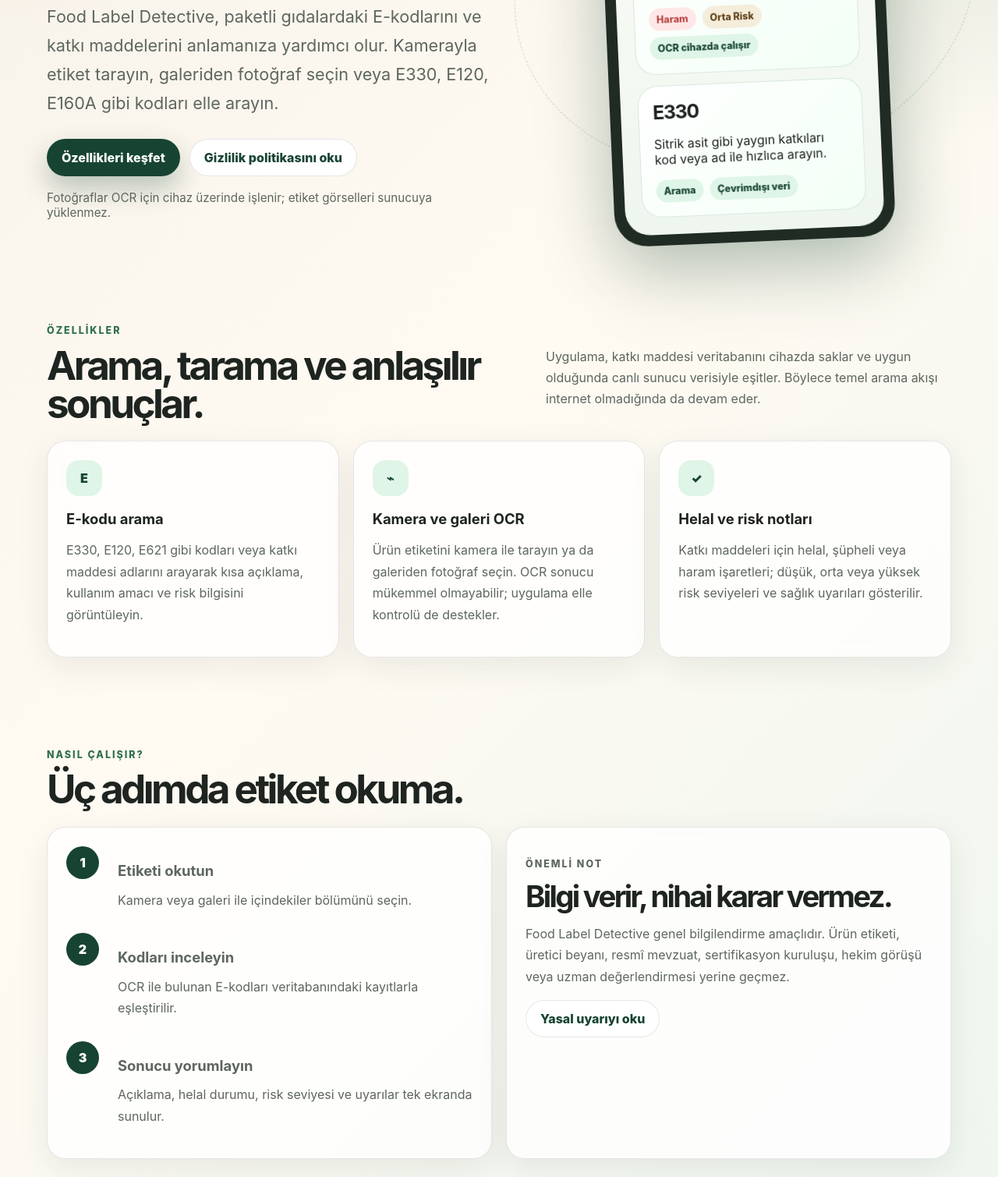
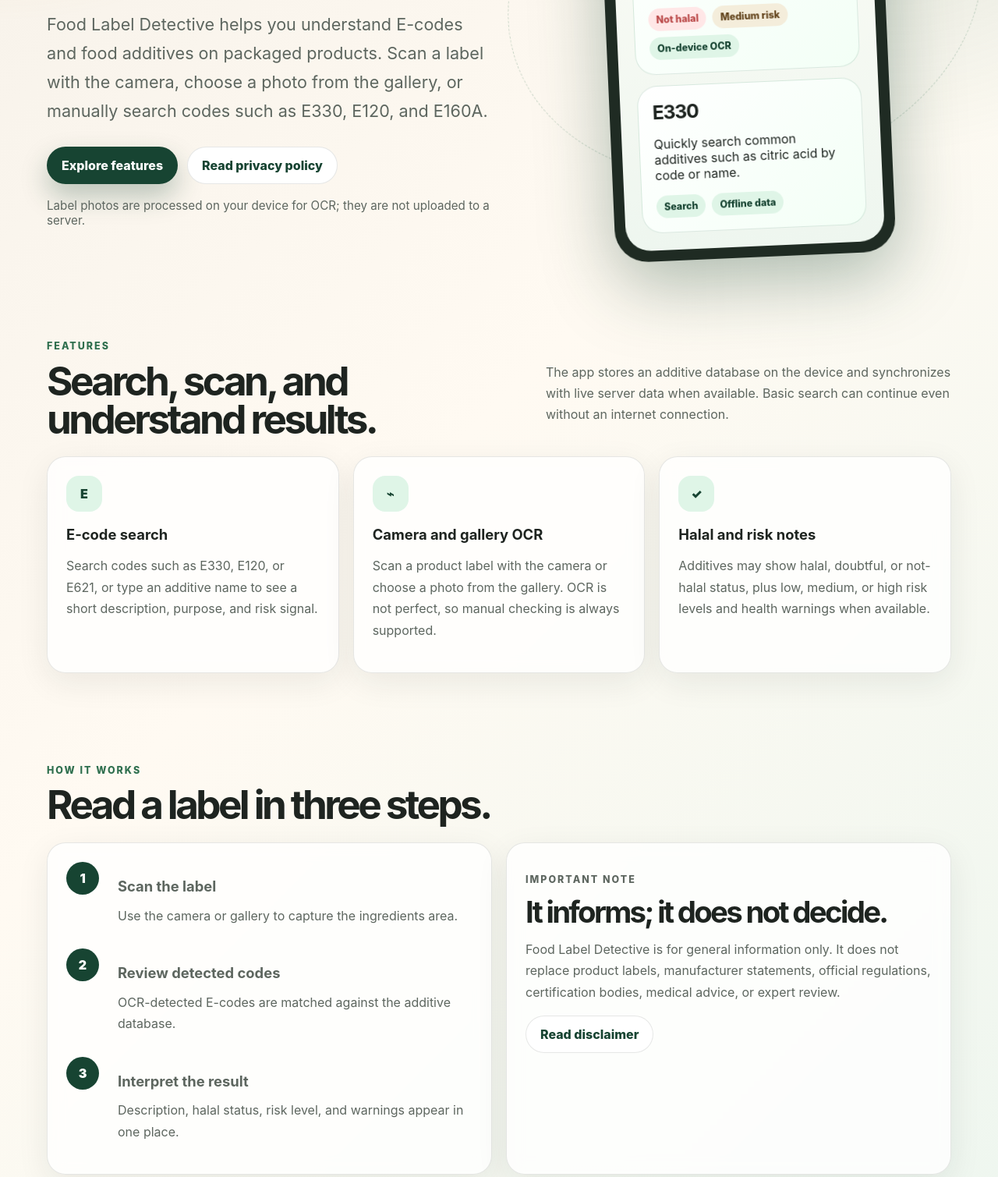
Before and after one commit to mehmetbukum35/fooddetective, an Astro site in the folder web-app/: page / in a window 1280 px wide. Shown: the part 516-2025 px from the top of the page at 78% size. Built offline with nearby package versions, Linux system fonts and the light colour scheme; Astro itself is replaced by a stand-in of ours.

Commit message:
Make website root home page English

```diff
--- a/web-app/src/pages/index.astro
+++ b/web-app/src/pages/index.astro
@@ -3,60 +3,60 @@
 import PhoneMockup from '../components/PhoneMockup.astro';
 ---
 <BaseLayout
-  lang="tr"
+  lang="en"
   active="home"
-  title="Food Label Detective | Gıda Etiketi ve E-Kodu Dedektifi"
-  description="Gıda etiketlerini tarayın, E-kodlarını bulun ve katkı maddeleri hakkında helal durumu, risk seviyesi ve sağlık notlarını hızlıca inceleyin."
-  alternateUrl="/app/en/"
+  title="Food Label Detective | Food Label and E-code Scanner"
+  description="Scan food labels, detect E-codes, and review additive information such as halal status, risk level, and health notes."
+  alternateUrl="/app/tr/"
 >
   <main>
     <section class="site-shell hero">
       <div>
-        <span class="eyebrow">Gıda etiketlerini daha okunur hale getiren mobil yardımcı</span>
-        <h1>Etiketteki küçük kodları görünür kıl.</h1>
-        <p class="lede">Food Label Detective, paketli gıdalardaki E-kodlarını ve katkı maddelerini anlamanıza yardımcı olur. Kamerayla etiket tarayın, galeriden fotoğraf seçin veya E330, E120, E160A gibi kodları elle arayın.</p>
+        <span class="eyebrow">A mobile companion for clearer food labels</span>
+        <h1>Make tiny label codes visible.</h1>
+        <p class="lede">Food Label Detective helps you understand E-codes and food additives on packaged products. Scan a label with the camera, choose a photo from the gallery, or manually search codes such as E330, E120, and E160A.</p>
         <div class="hero-actions">
-          <a class="button primary" href="#features">Özellikleri keşfet</a>
-          <a class="button secondary" href="/app/privacy-policy/">Gizlilik politikasını oku</a>
+          <a class="button primary" href="#features">Explore features</a>
+          <a class="button secondary" href="/app/privacy-policy/">Read privacy policy</a>
         </div>
-        <p class="hero-note">Fotoğraflar OCR için cihaz üzerinde işlenir; etiket görselleri sunucuya yüklenmez.</p>
+        <p class="hero-note">Label photos are processed on your device for OCR; they are not uploaded to a server.</p>
       </div>
-      <PhoneMockup lang="tr" />
+      <PhoneMockup lang="en" />
     </section>
 
     <section id="features" class="site-shell section">
       <div class="section-head">
         <div>
-          <p class="section-kicker">Özellikler</p>
-          <h2>Arama, tarama ve anlaşılır sonuçlar.</h2>
+          <p class="section-kicker">Features</p>
+          <h2>Search, scan, and understand results.</h2>
         </div>
-        <p class="section-desc">Uygulama, katkı maddesi veritabanını cihazda saklar ve uygun olduğunda canlı sunucu verisiyle eşitler. Böylece temel arama akışı internet olmadığında da devam eder.</p>
+        <p class="section-desc">The app stores an additive database on the device and synchronizes with live server data when available. Basic search can continue even without an internet connection.</p>
       </div>
       <div class="grid-3">
-        <article class="card"><span class="icon">E</span><strong>E-kodu arama</strong><p>E330, E120, E621 gibi kodları veya katkı maddesi adlarını arayarak kısa açıklama, kullanım amacı ve risk bilgisini görüntüleyin.</p></article>
-        <article class="card"><span class="icon">⌁</span><strong>Kamera ve galeri OCR</strong><p>Ürün etiketini kamera ile tarayın ya da galeriden fotoğraf seçin. OCR sonucu mükemmel olmayabilir; uygulama elle kontrolü de destekler.</p></article>
-        <article class="card"><span class="icon">✓</span><strong>Helal ve risk notları</strong><p>Katkı maddeleri için helal, şüpheli veya haram işaretleri; düşük, orta veya yüksek risk seviyeleri ve sağlık uyarıları gösterilir.</p></article>
+        <article class="card"><span class="icon">E</span><strong>E-code search</strong><p>Search codes such as E330, E120, or E621, or type an additive name to see a short description, purpose, and risk signal.</p></article>
+        <article class="card"><span class="icon">⌁</span><strong>Camera and gallery OCR</strong><p>Scan a product label with the camera or choose a photo from the gallery. OCR is not perfect, so manual checking is always supported.</p></article>
+        <article class="card"><span class="icon">✓</span><strong>Halal and risk notes</strong><p>Additives may show halal, doubtful, or not-halal status, plus low, medium, or high risk levels and health warnings when available.</p></article>
       </div>
     </section>
 
     <section class="site-shell section">
       <div class="section-head">
         <div>
-          <p class="section-kicker">Nasıl çalışır?</p>
-          <h2>Üç adımda etiket okuma.</h2>
+          <p class="section-kicker">How it works</p>
+          <h2>Read a label in three steps.</h2>
         </div>
       </div>
       <div class="grid-2">
         <div class="card steps">
-          <div class="step"><p><strong>Etiketi okutun</strong>Kamera veya galeri ile içindekiler bölümünü seçin.</p></div>
-          <div class="step"><p><strong>Kodları inceleyin</strong>OCR ile bulunan E-kodları veritabanındaki kayıtlarla eşleştirilir.</p></div>
-          <div class="step"><p><strong>Sonucu yorumlayın</strong>Açıklama, helal durumu, risk seviyesi ve uyarılar tek ekranda sunulur.</p></div>
+          <div class="step"><p><strong>Scan the label</strong>Use the camera or gallery to capture the ingredients area.</p></div>
+          <div class="step"><p><strong>Review detected codes</strong>OCR-detected E-codes are matched against the additive database.</p></div>
+          <div class="step"><p><strong>Interpret the result</strong>Description, halal status, risk level, and warnings appear in one place.</p></div>
         </div>
         <div class="card">
-          <p class="section-kicker">Önemli not</p>
-          <h2 style="font-size:2.4rem">Bilgi verir, nihai karar vermez.</h2>
-          <p>Food Label Detective genel bilgilendirme amaçlıdır. Ürün etiketi, üretici beyanı, resmî mevzuat, sertifikasyon kuruluşu, hekim görüşü veya uzman değerlendirmesi yerine geçmez.</p>
-          <a class="button secondary" href="/app/terms/">Yasal uyarıyı oku</a>
+          <p class="section-kicker">Important note</p>
+          <h2 style="font-size:2.4rem">It informs; it does not decide.</h2>
+          <p>Food Label Detective is for general information only. It does not replace product labels, manufacturer statements, official regulations, certification bodies, medical advice, or expert review.</p>
+          <a class="button secondary" href="/app/terms/">Read disclaimer</a>
         </div>
       </div>
     </section>
```
